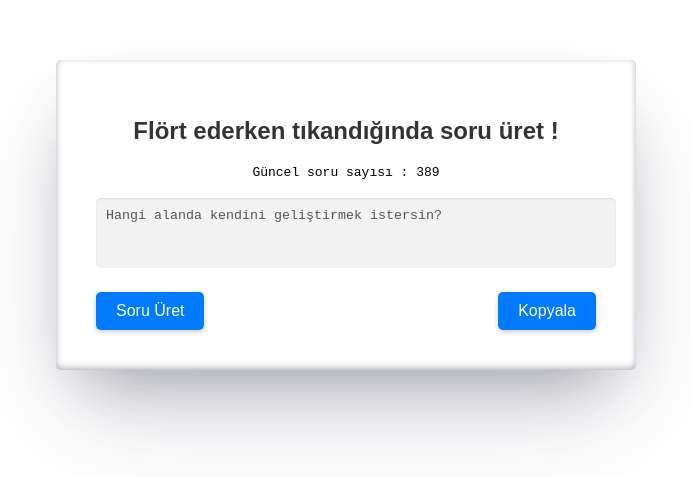
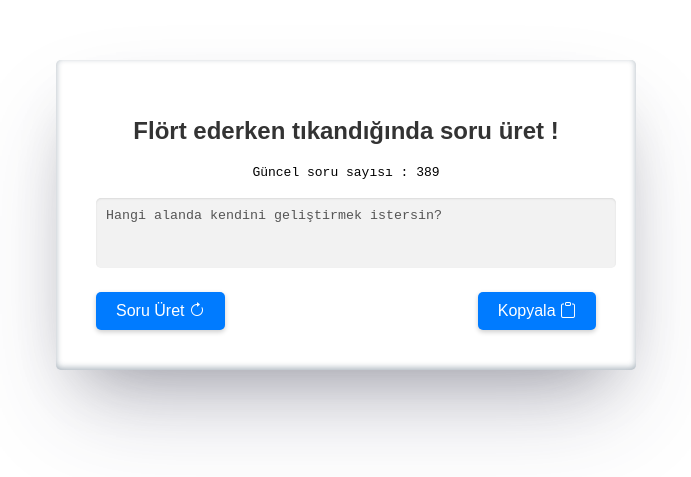
Before and after one commit to alicangunduz/tanismada-sohbet-tikanmasin, a plain HTML site: page index.html in a window 1280 px wide. Shown: the part 185-662 px from the top of the page, without its empty margins (294-985 px from the left). Drawn offline with nearby package versions, Linux system fonts and the light colour scheme.

Commit message:
İcon eklendi

```diff
--- a/index.html
+++ b/index.html
@@ -14,6 +14,7 @@
 
     gtag('config', 'G-2TCVS9DQN3');
     </script>
+    <link rel="stylesheet" href="https://cdn.jsdelivr.net/npm/bootstrap-icons@1.10.3/font/bootstrap-icons.css">
   </head>
   <body>
     <div class="container">
@@ -22,8 +23,8 @@
       <br>
         <textarea id="soruAlani" disabled>Soru</textarea>
         <div class="button-container">
-          <button id="soruUret" type="button">Soru Üret</button>
-          <button id="soruKopyala" type="button">Kopyala</button>
+          <button id="soruUret" type="button">Soru Üret <i class="bi bi-arrow-clockwise"></i></button>
+          <button id="soruKopyala" type="button">Kopyala <i class="bi bi-clipboard"></i></button>
         </div>
             <div id="basarili" class="kopyalama" style="display: none;">
             Kopyalandı 😉
```
